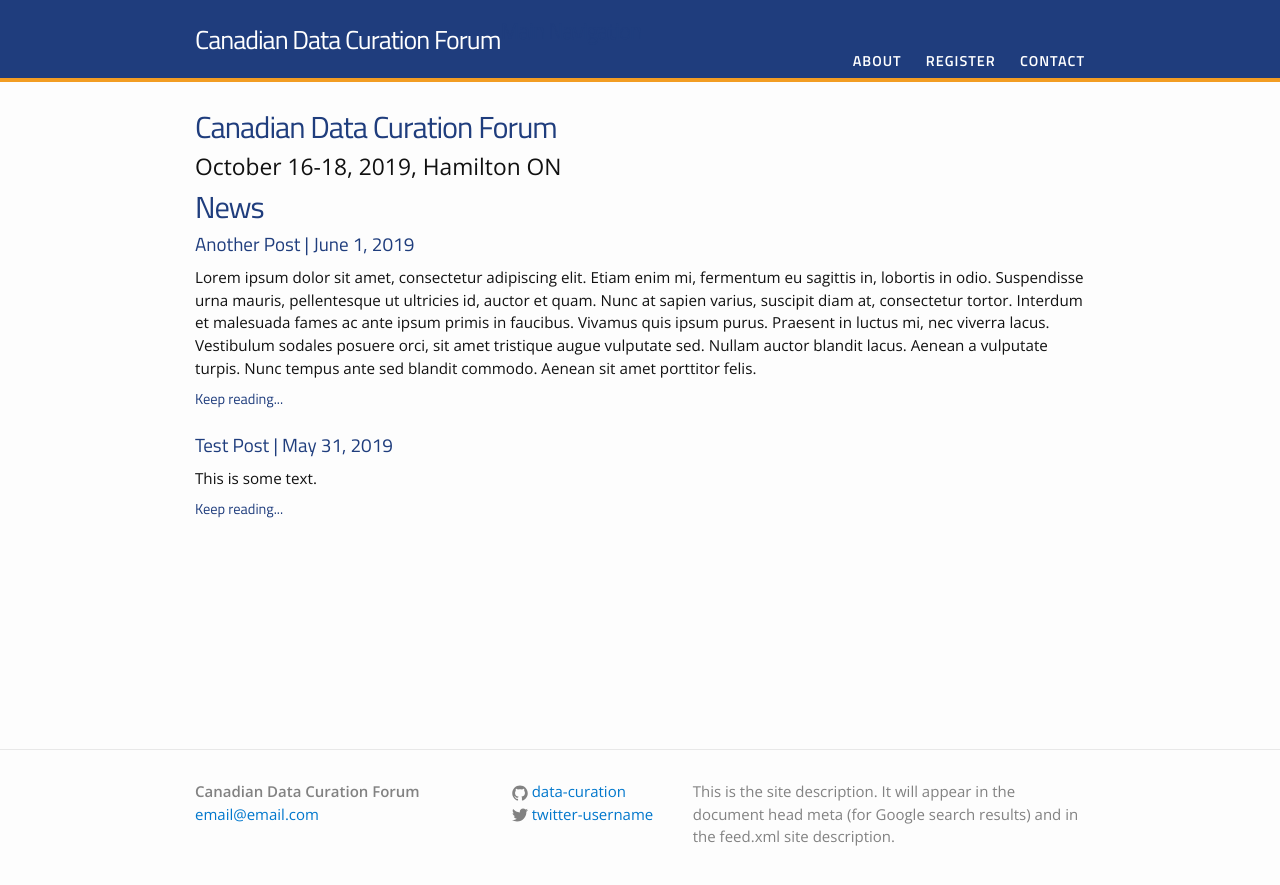
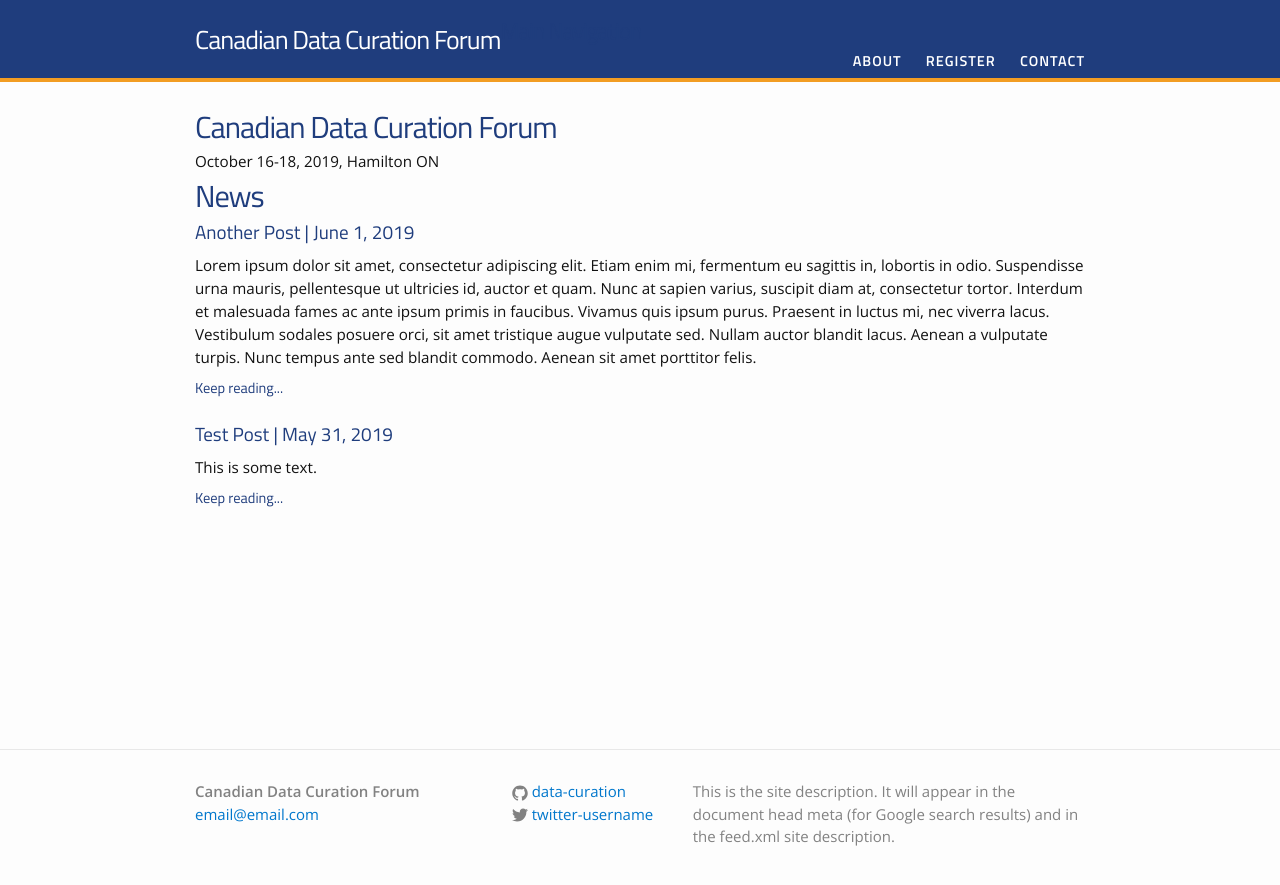
Before and after one commit to data-curation/data-curation.github.io, a Jekyll site: the page built from index.md, in a window 1280 px wide. Shown: the top 885 px of the page. Built offline with Jekyll 4.4.1, drawn with Linux system fonts in a browser that asks for light colours.

```diff
--- a/index.md
+++ b/index.md
@@ -3,7 +3,7 @@ layout: default
 ---
 
 <h1 class="post-title">Canadian Data Curation Forum</h1>
-## October 16-18, 2019, Hamilton ON
+October 16-18, 2019, Hamilton ON
 
 
 
```
